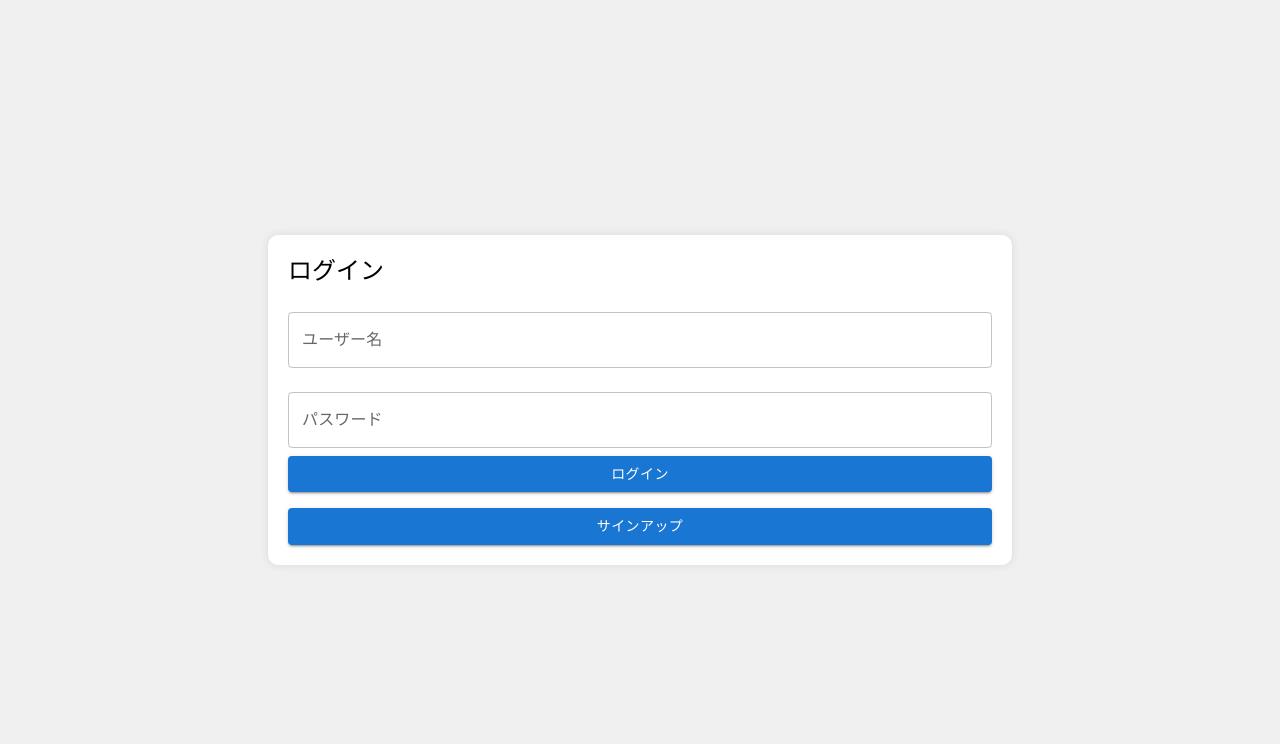
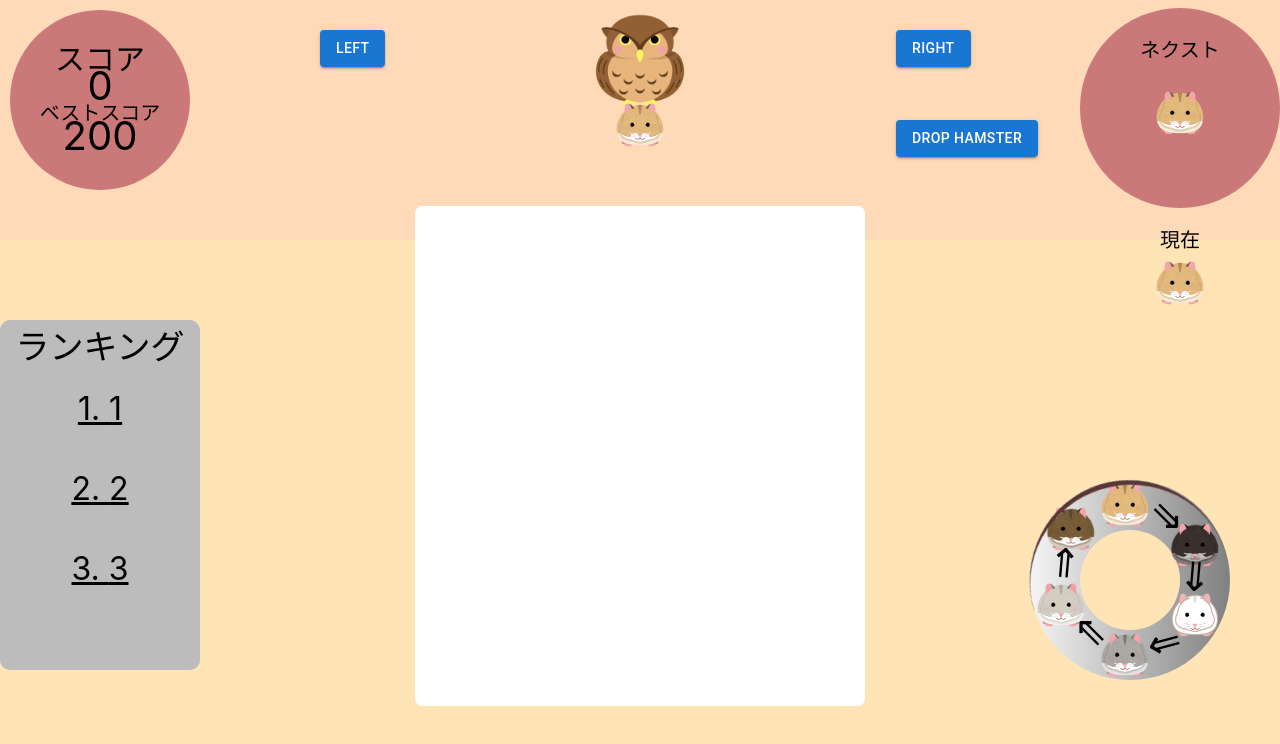
Before and after one commit to CA01971028/fruit_game, a React (Create React App) app in the folder game/frontend/: page /account in a window 1280 px wide. Shown: the top 744 px of the page. Built offline with nearby package versions, Linux system fonts and the light colour scheme; no server answers.

Commit message:
routes short
short cut routes

```diff
--- a/game/frontend/src/App.tsx
+++ b/game/frontend/src/App.tsx
@@ -12,12 +12,18 @@ import Start_display from './compornent/Start_display'
 
 const App: React.FC = () => {
   return (
+    // <AuthProvider>
+    //   <Routes>
+    //     <Route path="/" element={<Start_display />} />
+    //     <Route path="/account" element={<Flask_account />} />
+    //     <Route path="/login" element={<ProtectedRoute component={Supot} />} />
+    //     <Route path="/Flask_addaccount" element={<Flask_addaccount />} />
+    //   </Routes>
+    // </AuthProvider>
     <AuthProvider>
       <Routes>
         <Route path="/" element={<Start_display />} />
-        <Route path="/account" element={<Flask_account />} />
-        <Route path="/login" element={<ProtectedRoute component={Supot} />} />
-        <Route path="/Flask_addaccount" element={<Flask_addaccount />} />
+        <Route path="/account" element={<Supot />} />
       </Routes>
     </AuthProvider>
     // <Supot />
--- a/game/frontend/src/compornent/Start_display.tsx
+++ b/game/frontend/src/compornent/Start_display.tsx
@@ -14,19 +14,12 @@ import ham6 from '../img/animal_hamster2.png';
 
 
 const App: React.FC = () => {
-  const theme = useTheme();
   const hamImages = [ham1, ham2, ham3, ham4, ham5, ham6];
-  let [leftmrge,setLeftmrge] = useState<number>(200)
   const navigate = useNavigate();
 
   const onclick = ()=>{
     navigate('/account');
   }
-  // while (leftmrge) {
-  //   leftmrge += 1; // leftmrgeの値を1ずつ増加させる
-  //   setLeftmrge(leftmrge); // leftmrgeの値を更新する
-  // }
-
 
   return (
     <>
@@ -58,7 +51,7 @@ const App: React.FC = () => {
                   marginTop:'-35%;',
                   marginLeft:'40%',
                   width:'200px;'
-                  }} variant="contained" onClick={onclick}>ログイン</Button>
+                  }} variant="contained" onClick={onclick}>START</Button>
     </>
   );
 };
```
